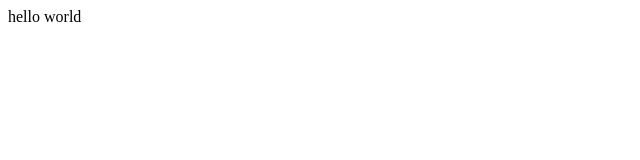
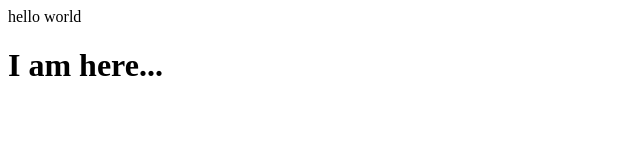
Before and after one commit to Abhirup-jan-github/Abhirup-demo, a plain HTML site: page index.html in a window 1280 px wide. Shown: the whole page, without its empty margins (0-640 px from the left). Drawn offline with Linux system fonts and the light colour scheme.

Commit message:
Update index.html

```diff
--- a/index.html
+++ b/index.html
@@ -1 +1,2 @@
 <p>hello world</p>
+<h1>I am here...</h1>
```
